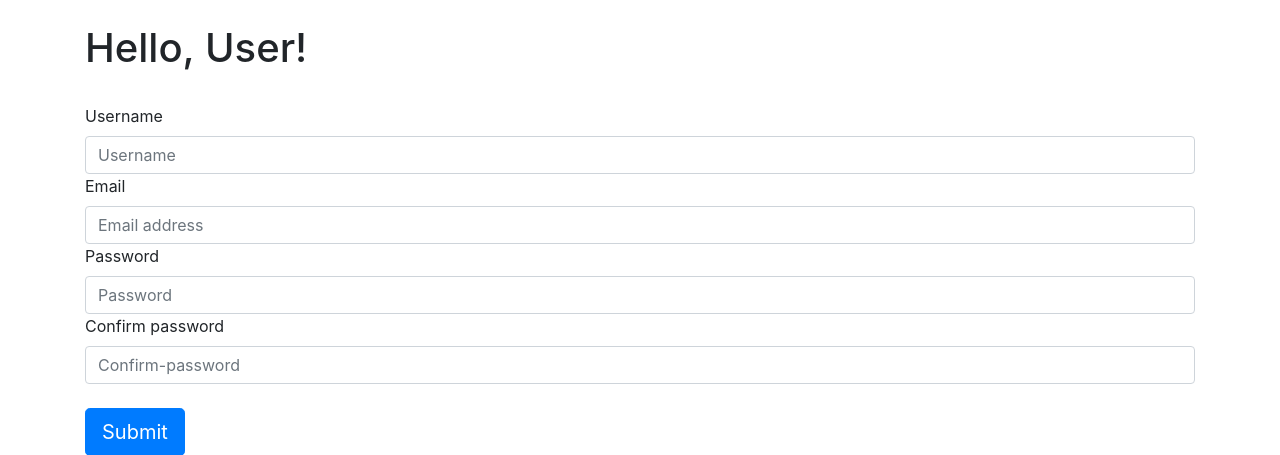
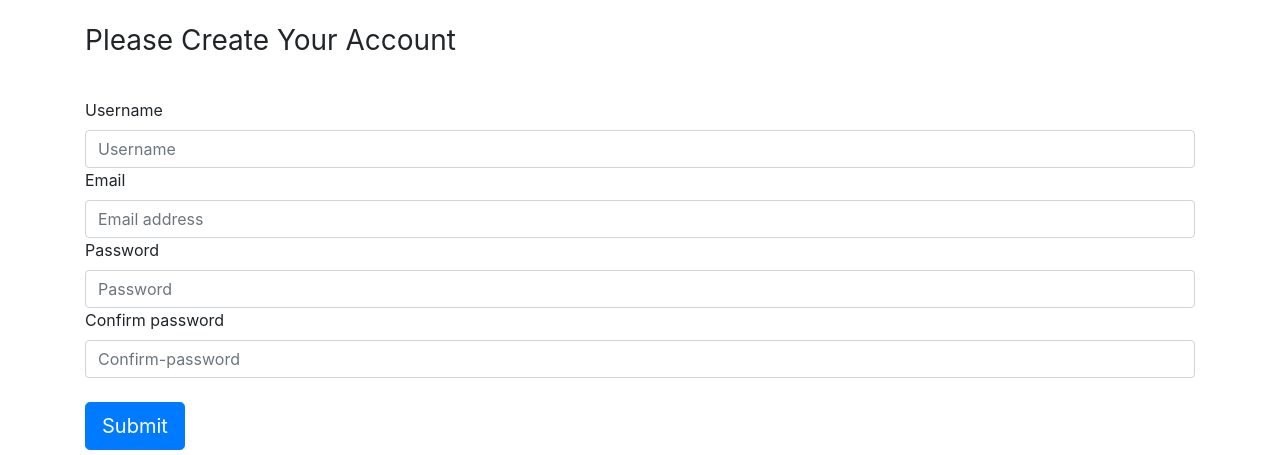
Before and after one commit to AnandC7github/simple_python_flask_app, a Flask app: page /register in a window 1280 px wide. Shown: the part 56-511 px from the top of the page. Run offline with Flask 3, Linux system fonts and the light colour scheme.

Commit message:
modified

```diff
--- a/market/templates/register.html
+++ b/market/templates/register.html
@@ -8,8 +8,9 @@
 
 <div class="container">
   <br />
-  <h1>Hello, User!</h1>
-  <br />
+  <!-- <img class="mb-4" src="" -->
+  <h1 class="h3 mb-3 font-weight-normal">Please Create Your Account</h1>
+  <br/>
 
   <form action="#" class="form-register" , method="POST">
     {{form.hidden_tag()}}
```
Also changed, not shown: instance/market.db.
